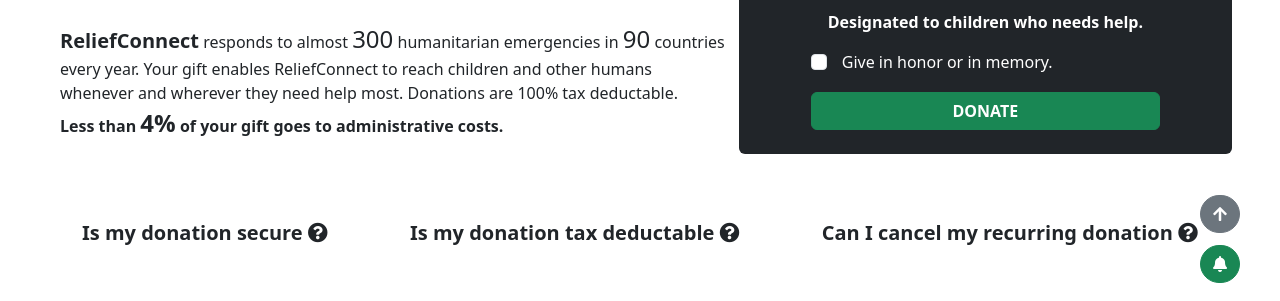
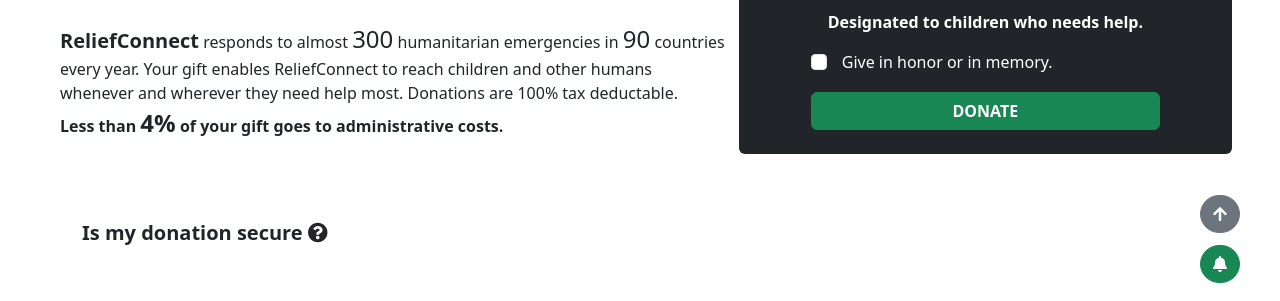
Before and after one commit to nimk321/Front-End_Final_Project, a plain HTML site: page donate.html in a window 1280 px wide. Shown: the part 497-798 px from the top of the page. Drawn offline with nearby package versions, Linux system fonts and the light colour scheme.

Commit message:
Update donate.html

```diff
--- a/donate.html
+++ b/donate.html
@@ -272,18 +272,6 @@
             Is my donation secure <i class="fas fa-question-circle"></i>
           </p>
         </div>
-        <div class="row py-3">
-          <p class="fs-5 fw-bold">
-            Is my donation tax deductable <i class="fas fa-question-circle"></i>
-          </p>
-        </div>
-        <div class="row py-3">
-          <p class="fs-5 fw-bold">
-            Can I cancel my recurring donation
-            <i class="fas fa-question-circle"></i>
-          </p>
-        </div>
-      </div>
     </main>
     <footer id="#footer">
       <div class="container-fluid foot-container">
```
